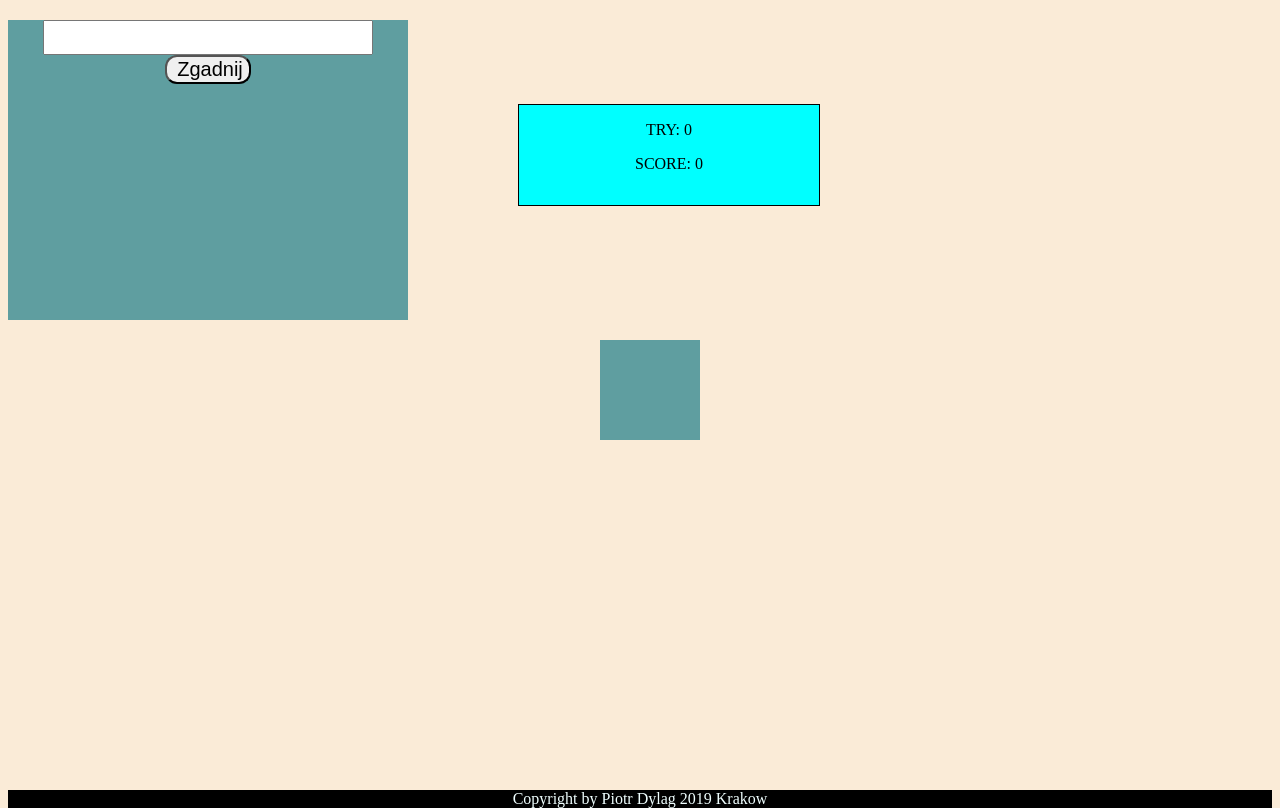
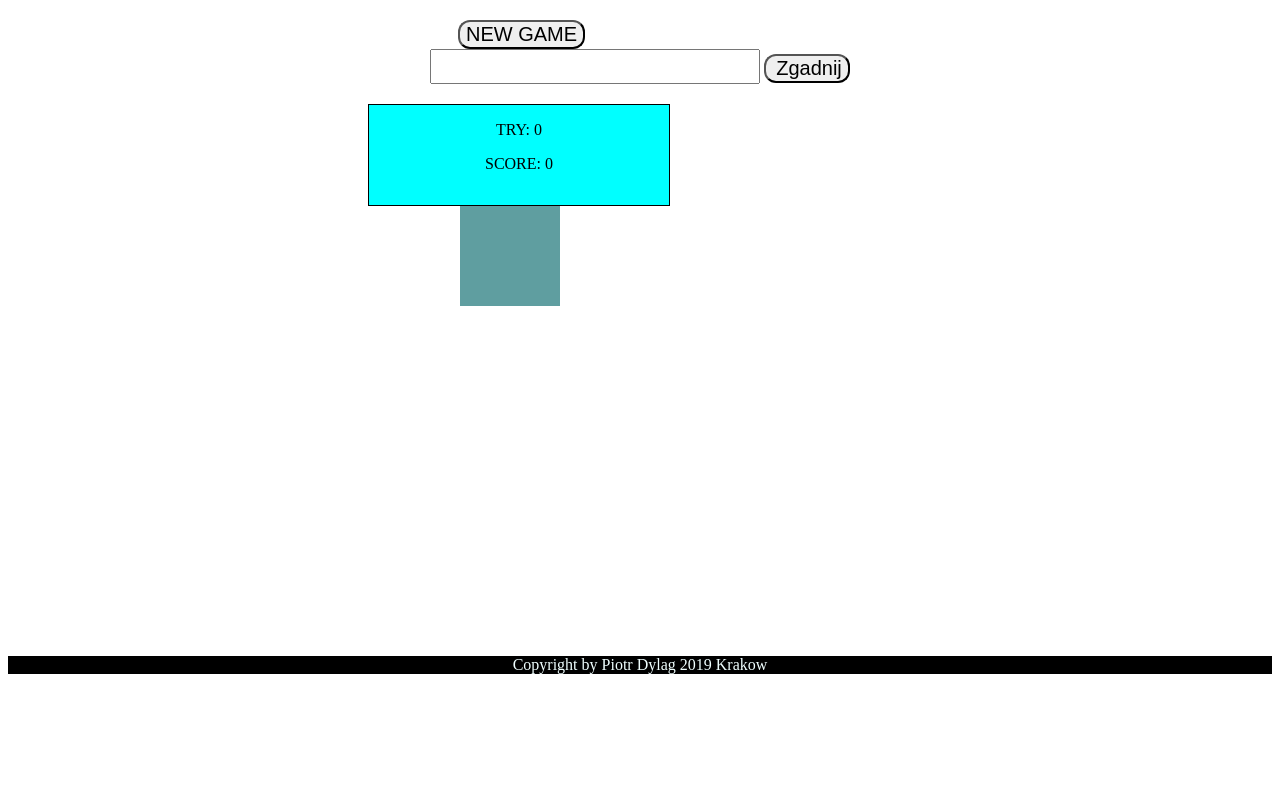
Before and after one commit to piotrdylag/GuessMyNumberWeb, a plain HTML site: page index.html in a window 1280 px wide. Shown: the part 90-898 px from the top of the page. After the commit the page ends 800 px from the top, so only its background shows below. Drawn offline with Linux system fonts and the light colour scheme.

Commit message:
change some visual site. Add cleaning code and newGame button

```diff
--- a/JavaScript/index.js
+++ b/JavaScript/index.js
@@ -1,13 +1,17 @@
 var tryCount = 0;
 var guessedNum = 0;
-var randomNum = Math.floor((Math.random() * 10) + 1);
+document.getElementById("newGame").onclick = function() {
+    document.getElementById("user-number").value = "";
+    document.getElementById("message").innerHTML = "";
+    document.getElementById("randNum").innerHTML = "";
+    var randomNum = Math.floor((Math.random() * 10) + 1);
+    console.log(randomNum);
 
-document.getElementById("guess").onclick = function () {
-    var userNum = document.getElementById("user-number").value;
-    console.log(randomNum);
-    if(tryCount == 2){
-        alert("Sorry, you reach the try limit! The number was: " + randomNum);
-    }
+    document.getElementById("guess").onclick = function () {
+        var userNum = document.getElementById("user-number").value;
+        if (tryCount == 3) {
+            alert("Sorry, you reach the try limit! The number was: " + randomNum);
+        }
         if (randomNum == userNum) {
             document.getElementById("message").innerHTML = "CONGRATS! YOU GUESS MY NUMBER! WHICH WAS: ";
             document.getElementById("randNum").innerHTML = randomNum;
@@ -26,4 +30,5 @@ document.getElementById("guess").onclick = function () {
             document.getElementById("try").innerHTML = "TRY: " + tryCount;
         }
 
+    };
 };
--- a/Style/style.css
+++ b/Style/style.css
@@ -1,6 +1,4 @@
-body{
-    background-color: antiquewhite;
-}
+
 
 .text{
     text-align: center;
@@ -22,11 +20,18 @@ body{
     border-width: 1px;
     border-color: black;
 }
-#guess{
+#guess {
     border-radius: 12px;
     font-size: 20px;
     padding-left: 10px;
 }
+#newGame{
+    position: relative;
+    border-radius: 12px;
+    font-size: 20px;
+    left: 450px;
+}
+
 #user-number{
     font-size: 25px;
 }
@@ -55,20 +60,16 @@ body{
     font-size: 40px;
     color: blueviolet;
 }
-.main{
-    background-color: cadetblue;
-    width: 400px;
-    height: 300px;
+#view{
+    left: 460px;
 }
  @media only screen and (min-width: 600px){
      .form{
          text-align: center;
-         margin-left: 0px;
-         margin-right: 0px;
+
      }
      .table{
          text-align: center;
-         margin-left: 0px;
-         margin-right: 0px;
+         left: 360px;
      }
  }
--- a/index.html
+++ b/index.html
@@ -9,7 +9,8 @@
 <div class="info">
     <p class="text">IF YOU CAN, GUESS MY NUMBER FROM 1 TO 10!!</p>
 </div>
-<div class="main">
+<button type="button" id="newGame">NEW GAME</button>
+<br>
 <div class="form">
     <input type="number" id="user-number">
     <button type="submit" id="guess">Zgadnij</button> <br>
@@ -17,7 +18,6 @@
 <div class="table">
     <p id="try">TRY: 0</p>
     <p id="score">SCORE: 0</p>
-</div>
 </div>
 <p id="message"></p>
 <div id="view">
```
